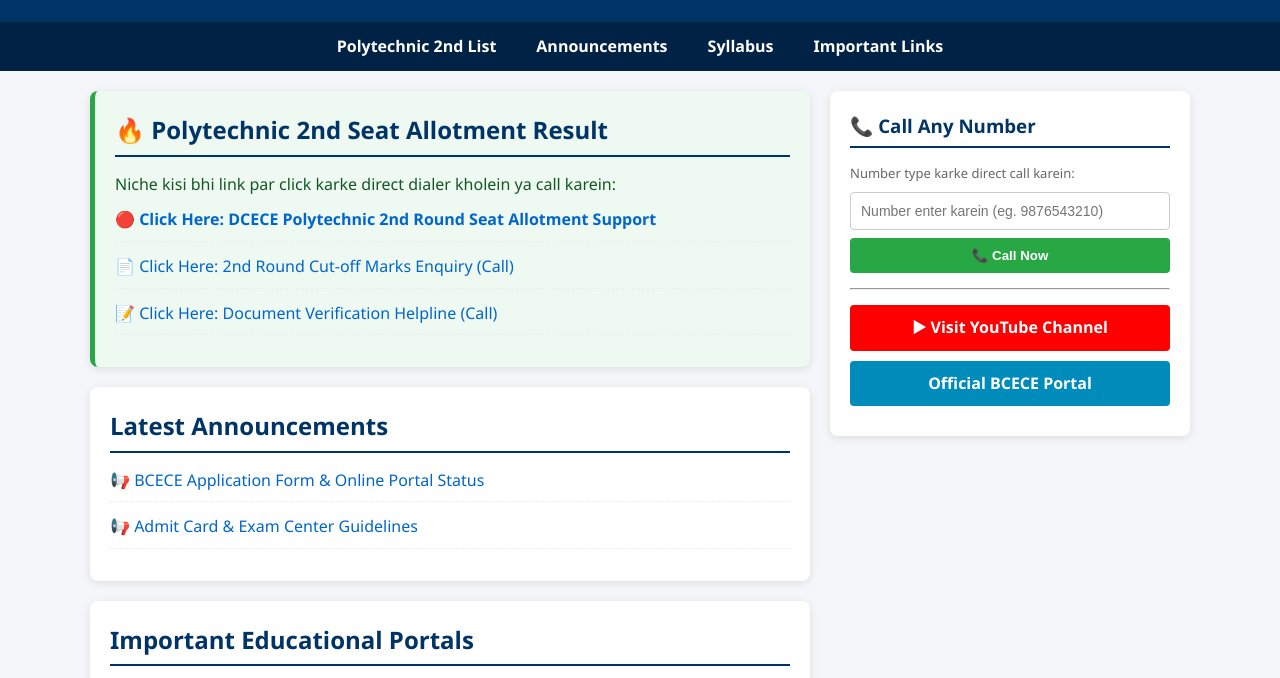
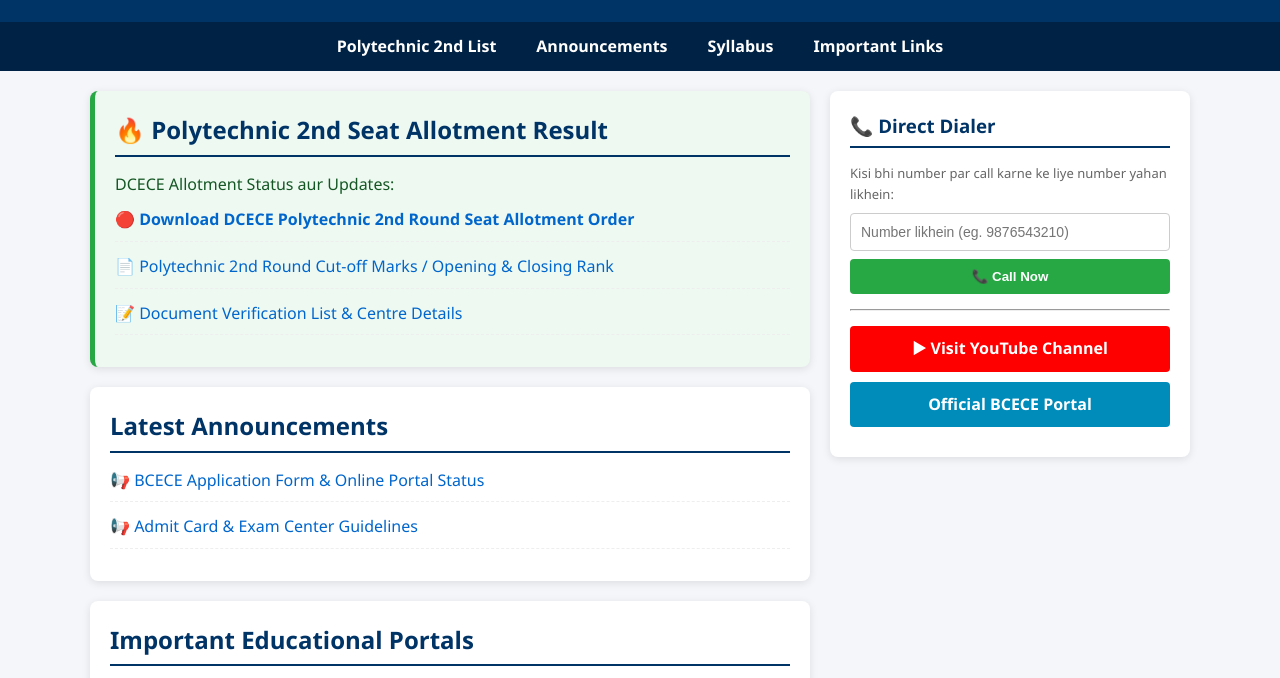
Before and after one commit to nishant18084/my-sim-project, a plain HTML site: page index.html in a window 1280 px wide. Shown: the part 105-783 px from the top of the page. Drawn offline with Linux system fonts and the light colour scheme.

Commit message:
Update index.html

```diff
--- a/index.html
+++ b/index.html
@@ -192,9 +192,9 @@
     <div class="menu-dropdown">
         <button class="dots-btn" onclick="toggleMenu()">&#8942;</button>
         <div id="dropdownMenu" class="dropdown-content">
-            <a href="tel:+919876543210">📞 Call Support</a>
             <a href="https://youtube.com/@kamalkishor-n?si=ROzSi8Z8USi7cx2p" target="_blank">▶ YouTube Channel</a>
             <a href="#polytechnicSecondList">🔴 Polytechnic 2nd List</a>
+            <a href="#dialerSection">📞 Dialer Box</a>
         </div>
     </div>
 </header>
@@ -211,11 +211,11 @@
 
         <div class="card highlight-card" id="polytechnicSecondList">
             <h2>🔥 Polytechnic 2nd Seat Allotment Result</h2>
-            <p style="margin-bottom: 10px; font-weight: 500; color: #155724;">Niche kisi bhi link par click karke direct dialer kholein ya call karein:</p>
+            <p style="margin-bottom: 10px; font-weight: 500; color: #155724;">DCECE Allotment Status aur Updates:</p>
             <ul>
-                <li>🔴 <a href="tel:+919876543210"><strong>Click Here: DCECE Polytechnic 2nd Round Seat Allotment Support</strong></a></li>
-                <li>📄 <a href="tel:+919876543210">Click Here: 2nd Round Cut-off Marks Enquiry (Call)</a></li>
-                <li>📝 <a href="tel:+919876543210">Click Here: Document Verification Helpline (Call)</a></li>
+                <li>🔴 <a href="https://bceceboard.bihar.gov.in/" target="_blank"><strong>Download DCECE Polytechnic 2nd Round Seat Allotment Order</strong></a></li>
+                <li>📄 <a href="https://bceceboard.bihar.gov.in/" target="_blank">Polytechnic 2nd Round Cut-off Marks / Opening & Closing Rank</a></li>
+                <li>📝 <a href="https://bceceboard.bihar.gov.in/" target="_blank">Document Verification List & Centre Details</a></li>
             </ul>
         </div>
 
@@ -249,9 +249,9 @@
 
     <div class="sidebar">
         <div class="card" id="dialerSection">
-            <h3>📞 Call Any Number</h3>
-            <p style="font-size: 13px; color: #666; margin-bottom: 8px;">Number type karke direct call karein:</p>
-            <input type="tel" id="userPhoneNumber" class="call-input" placeholder="Number enter karein (eg. 9876543210)">
+            <h3>📞 Direct Dialer</h3>
+            <p style="font-size: 13px; color: #666; margin-bottom: 8px;">Kisi bhi number par call karne ke liye number yahan likhein:</p>
+            <input type="tel" id="userPhoneNumber" class="call-input" placeholder="Number likhein (eg. 9876543210)">
             <button class="btn btn-call" onclick="makeCustomCall()">📞 Call Now</button>
 
             <hr style="margin: 15px 0;">
@@ -271,6 +271,7 @@
         document.getElementById("dropdownMenu").classList.toggle("show");
     }
 
+    // Call feature ONLY runs from the input box button below
     function makeCustomCall() {
         const phoneInput = document.getElementById('userPhoneNumber').value.trim();
         if (!phoneInput) {
```
